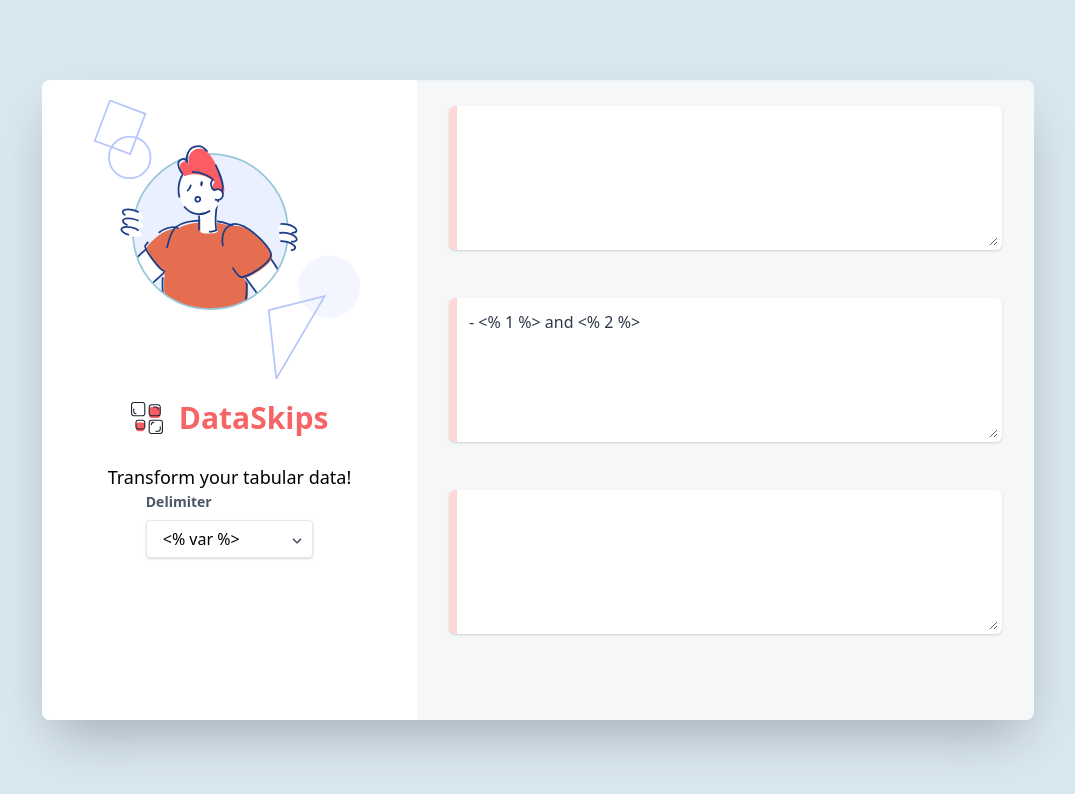
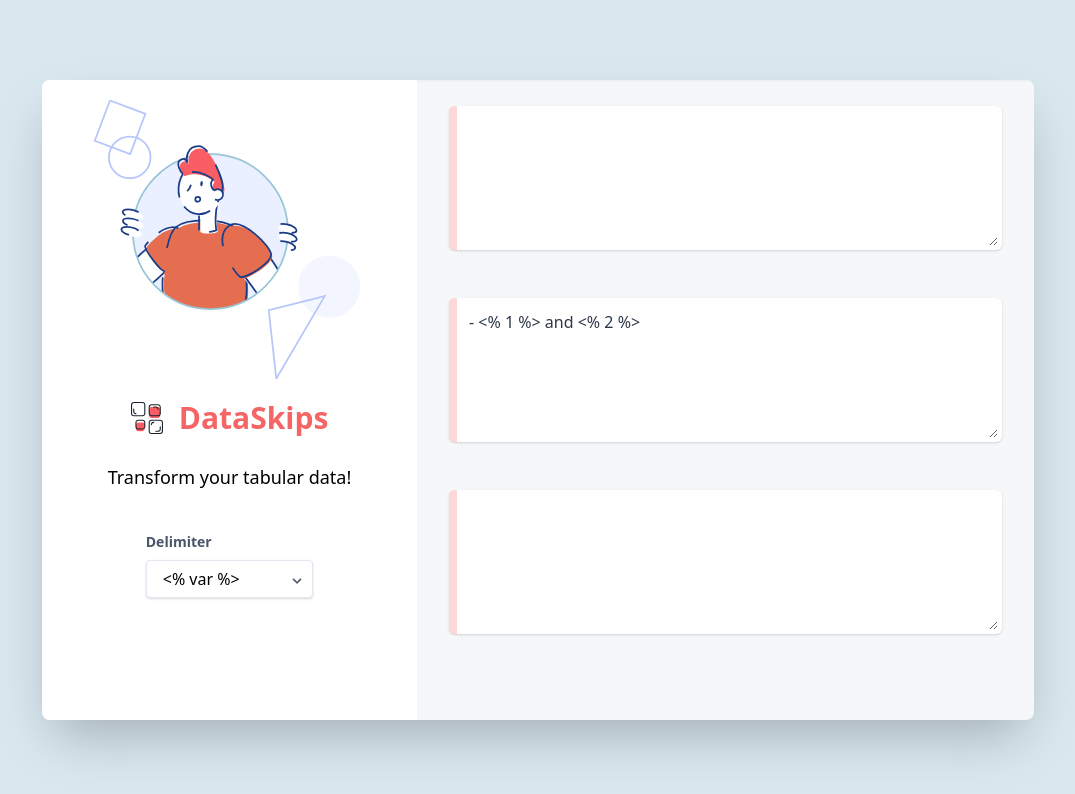
Before and after one commit to WalterCJ/dataskips, a React (Create React App) app: page / in a window 1280 px wide. Shown: the top 794 px of the page, without its empty margins (102-1177 px from the left). Built offline with nearby package versions, Linux system fonts and the light colour scheme.

Commit message:
fix Delimiter position

```diff
--- a/src/components/Layout/Sidebar.js
+++ b/src/components/Layout/Sidebar.js
@@ -66,8 +66,8 @@
         <h1 className="font-light text-lg mt-6 md:text-center">
           Transform your tabular data!
         </h1>
-        <div className="block relative w-1/2 ">
-          <div className="mb-4">
+        <div className="block relative w-1/2 mt-10">
+          <div className="">
             <label
               className="block text-gray-700 text-sm font-bold mb-2"
               htmlFor="delimiter"
@@ -81,7 +81,7 @@
               elementType={delimiterInput.elementType}
               onChange={handleInputChange}
             />
-            <div className="pointer-events-none absolute inset-y-0 pt-4 right-0 flex items-center px-2 text-gray-700">
+            <div className="pointer-events-none absolute inset-y-0 pt-8 right-0 flex items-center px-2 text-gray-700">
               <svg
                 className="fill-current h-4 w-4"
                 xmlns="http://www.w3.org/2000/svg"
```
